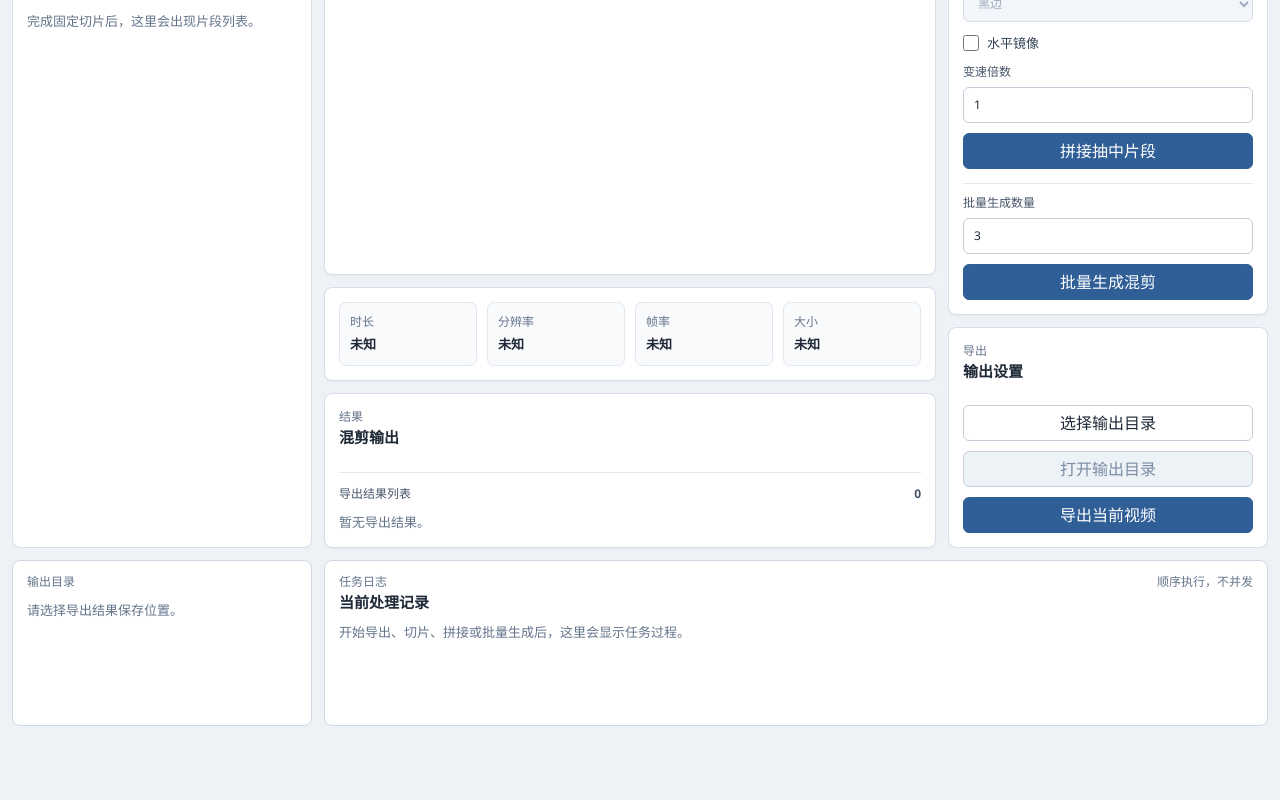
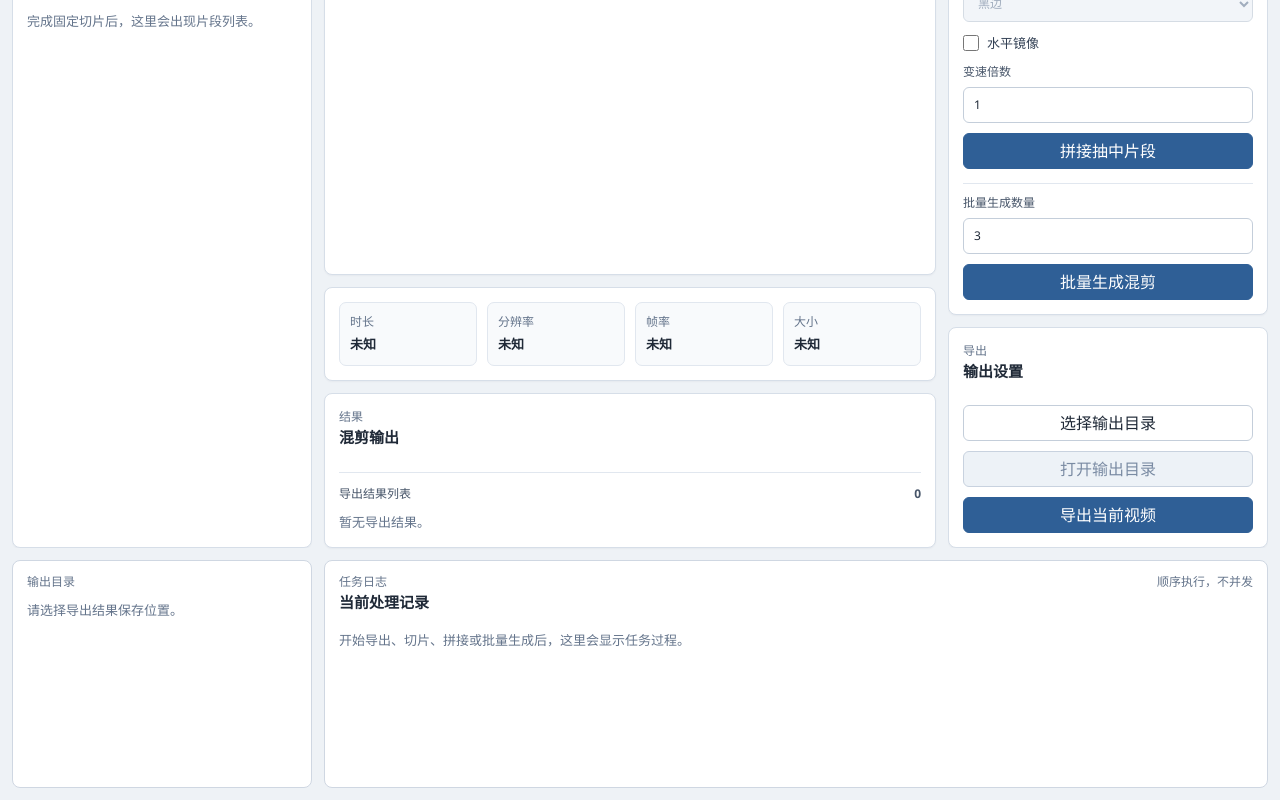
Before and after one commit to shisan3130186/local-video-remix-workbench, a Vue app: page / in a window 1280 px wide. Shown: the part 786-1586 px from the top of the page. Before the commit the page ends 1524 px from the top, so only its background shows below. Built offline with nearby package versions, Linux system fonts and the light colour scheme.

Commit message:
fix(ui): expand task log panel

```diff
--- a/src/styles.css
+++ b/src/styles.css
@@ -53,7 +53,7 @@ h3 {
 
 .app-shell {
   display: grid;
-  grid-template-rows: 58px minmax(0, 1fr) 178px;
+  grid-template-rows: 58px minmax(0, 1fr) minmax(240px, 30vh);
   min-height: 100vh;
   background: #eef2f6;
 }
@@ -557,6 +557,8 @@ h3 {
 
 .output-strip,
 .task-console {
+  display: grid;
+  grid-template-rows: auto minmax(0, 1fr);
   min-height: 0;
   padding: 12px 14px;
   border: 1px solid #cfd7e2;
@@ -579,8 +581,9 @@ h3 {
 
 .log-list {
   display: grid;
+  align-content: start;
   gap: 6px;
-  max-height: 104px;
+  min-height: 0;
   margin: 0;
   padding: 0;
   overflow: auto;
```
Also changed, not shown: 2 other files (tests, documents, lock files or other folders).
